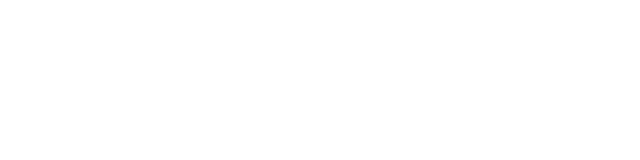
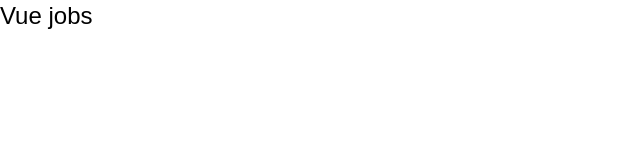
Before and after one commit to Chirag-S-Kotian/vuetst, a Vue app: page / in a window 1280 px wide. Shown: the top 160 px of the page, without its empty margins (0-640 px from the left). Built offline with nearby package versions, Linux system fonts and the light colour scheme.

Commit message:
"Update App.vue to add h1 header, remove base.css and logo.svg files"

```diff
--- a/src/App.vue
+++ b/src/App.vue
@@ -1,3 +1,3 @@
 <template>
-
+  <h1 class="text-2xl">Vue jobs</h1>
 </template>
--- a/src/assets/base.css
+++ /dev/null
@@ -1,86 +0,0 @@
-/* color palette from <https://github.com/vuejs/theme> */
-:root {
-  --vt-c-white: #ffffff;
-  --vt-c-white-soft: #f8f8f8;
-  --vt-c-white-mute: #f2f2f2;
-
-  --vt-c-black: #181818;
-  --vt-c-black-soft: #222222;
-  --vt-c-black-mute: #282828;
-
-  --vt-c-indigo: #2c3e50;
-
-  --vt-c-divider-light-1: rgba(60, 60, 60, 0.29);
-  --vt-c-divider-light-2: rgba(60, 60, 60, 0.12);
-  --vt-c-divider-dark-1: rgba(84, 84, 84, 0.65);
-  --vt-c-divider-dark-2: rgba(84, 84, 84, 0.48);
-
-  --vt-c-text-light-1: var(--vt-c-indigo);
-  --vt-c-text-light-2: rgba(60, 60, 60, 0.66);
-  --vt-c-text-dark-1: var(--vt-c-white);
-  --vt-c-text-dark-2: rgba(235, 235, 235, 0.64);
-}
-
-/* semantic color variables for this project */
-:root {
-  --color-background: var(--vt-c-white);
-  --color-background-soft: var(--vt-c-white-soft);
-  --color-background-mute: var(--vt-c-white-mute);
-
-  --color-border: var(--vt-c-divider-light-2);
-  --color-border-hover: var(--vt-c-divider-light-1);
-
-  --color-heading: var(--vt-c-text-light-1);
-  --color-text: var(--vt-c-text-light-1);
-
-  --section-gap: 160px;
-}
-
-@media (prefers-color-scheme: dark) {
-  :root {
-    --color-background: var(--vt-c-black);
-    --color-background-soft: var(--vt-c-black-soft);
-    --color-background-mute: var(--vt-c-black-mute);
-
-    --color-border: var(--vt-c-divider-dark-2);
-    --color-border-hover: var(--vt-c-divider-dark-1);
-
-    --color-heading: var(--vt-c-text-dark-1);
-    --color-text: var(--vt-c-text-dark-2);
-  }
-}
-
-*,
-*::before,
-*::after {
-  box-sizing: border-box;
-  margin: 0;
-  font-weight: normal;
-}
-
-body {
-  min-height: 100vh;
-  color: var(--color-text);
-  background: var(--color-background);
-  transition:
-    color 0.5s,
-    background-color 0.5s;
-  line-height: 1.6;
-  font-family:
-    Inter,
-    -apple-system,
-    BlinkMacSystemFont,
-    'Segoe UI',
-    Roboto,
-    Oxygen,
-    Ubuntu,
-    Cantarell,
-    'Fira Sans',
-    'Droid Sans',
-    'Helvetica Neue',
-    sans-serif;
-  font-size: 15px;
-  text-rendering: optimizeLegibility;
-  -webkit-font-smoothing: antialiased;
-  -moz-osx-font-smoothing: grayscale;
-}
```
Also changed, not shown: src/assets/logo.svg (deleted).
